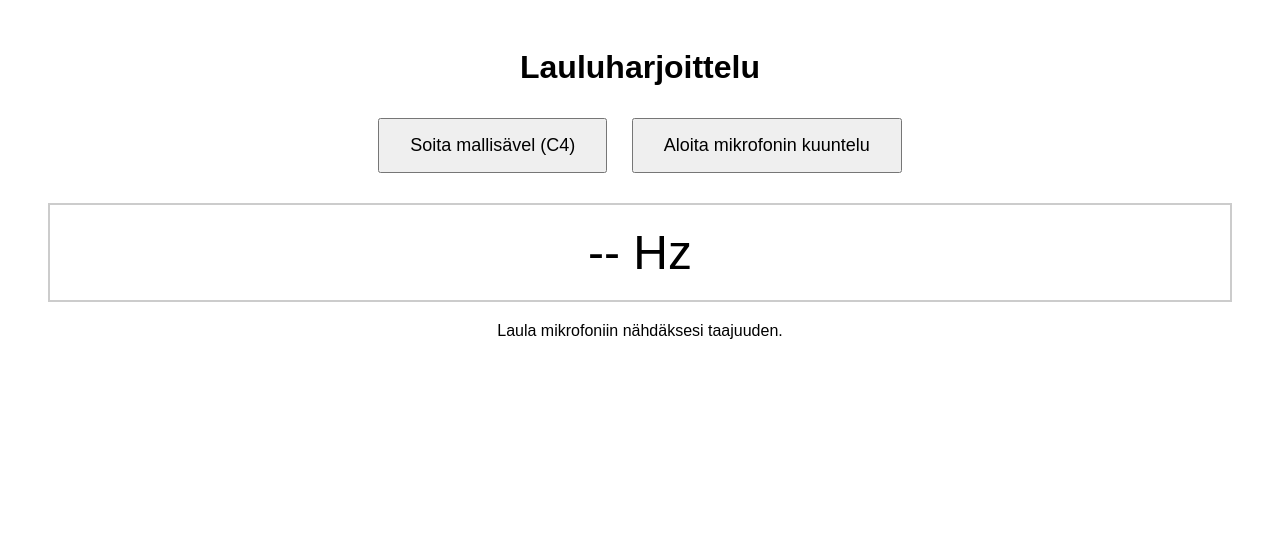
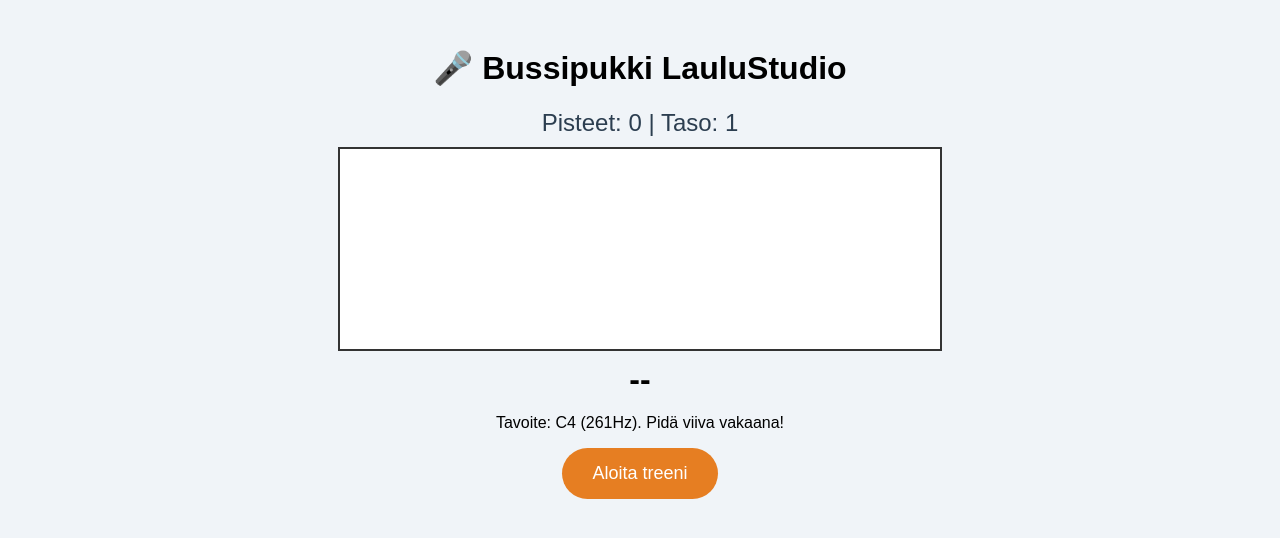
Before and after one commit to Sokerimunkki2035/Opi-savel, a plain HTML site: page index.html in a window 1280 px wide. Drawn offline with Linux system fonts and the light colour scheme.

Commit message:
Update title and enhance layout for LauluStudio

```diff
--- a/index.html
+++ b/index.html
@@ -2,58 +2,74 @@
 <html lang="fi">
 <head>
     <meta charset="UTF-8">
-    <title>Lauluharjoitus</title>
+    <title>Bussipukki LauluStudio</title>
     <style>
-        body { font-family: sans-serif; text-align: center; padding: 20px; }
-        #mittari { font-size: 3rem; margin: 20px; padding: 20px; border: 2px solid #ccc; }
-        button { padding: 15px 30px; font-size: 18px; margin: 10px; cursor: pointer; }
+        body { font-family: sans-serif; background: #f0f4f8; text-align: center; padding: 20px; }
+        #canvas { background: white; border: 2px solid #333; width: 100%; max-width: 600px; height: 200px; display: block; margin: 10px auto; }
+        .stats { font-size: 1.5rem; margin: 10px; color: #2c3e50; }
+        button { padding: 15px 30px; font-size: 18px; cursor: pointer; background: #e67e22; color: white; border: none; border-radius: 50px; }
+        #palaute { font-size: 2rem; font-weight: bold; }
     </style>
 </head>
 <body>
-    <h1>Lauluharjoittelu</h1>
-    <button onclick="soitaSavel()">Soita mallisävel (C4)</button>
-    <button onclick="aloitaKuuntelu()">Aloita mikrofonin kuuntelu</button>
+    <h1>🎤 Bussipukki LauluStudio</h1>
+    <div class="stats">Pisteet: <span id="score">0</span> | Taso: <span id="level">1</span></div>
 
-    <div id="mittari">-- Hz</div>
-    <p>Laula mikrofoniin nähdäksesi taajuuden.</p>
+    <canvas id="canvas"></canvas>
+    <div id="palaute">--</div>
+    <p>Tavoite: C4 (261Hz). Pidä viiva vakaana!</p>
+
+    <button onclick="startApp()">Aloita treeni</button>
 
     <script>
-        const audioCtx = new (window.AudioContext || window.webkitAudioContext)();
+        let audioCtx, analyser, dataArray;
+        let score = 0;
+        const targetHz = 261.63;
+        const canvas = document.getElementById('canvas');
+        const ctx = canvas.getContext('2d');
+        let x = 0;
 
-        // 1. Soittaa malliäänen
-        function soitaSavel() {
-            const osc = audioCtx.createOscillator();
-            osc.frequency.setValueAtTime(261.63, audioCtx.currentTime);
-            osc.connect(audioCtx.destination);
-            osc.start();
-            osc.stop(audioCtx.currentTime + 1.5);
+        async function startApp() {
+            audioCtx = new (window.AudioContext || window.webkitAudioContext)();
+            const stream = await navigator.mediaDevices.getUserMedia({ audio: true });
+            const source = audioCtx.createMediaStreamSource(stream);
+            analyser = audioCtx.createAnalyser();
+            analyser.fftSize = 2048;
+            source.connect(analyser);
+            dataArray = new Uint8Array(analyser.frequencyBinCount);
+            draw();
         }
 
-        // 2. Kuuntelee mikrofonia (yksinkertainen visualisointi)
-        async function aloitaKuuntelu() {
-            const stream = await navigator.mediaDevices.getUserMedia({ audio: true });
-            const analyser = audioCtx.createAnalyser();
-            const source = audioCtx.createMediaStreamSource(stream);
-            source.connect(analyser);
+        function draw() {
+            requestAnimationFrame(draw);
+            analyser.getByteFrequencyData(dataArray);
 
-            const bufferLength = analyser.frequencyBinCount;
-            const dataArray = new Uint8Array(bufferLength);
+            let max = 0, index = 0;
+            for(let i=0; i<dataArray.length; i++) {
+                if(dataArray[i] > max) { max = dataArray[i]; index = i; }
+            }
 
-            function paivita() {
-                analyser.getByteFrequencyData(dataArray);
-                // Etsitään voimakkain taajuus
-                let max = 0;
-                let index = 0;
-                for(let i=0; i<bufferLength; i++) {
-                    if(dataArray[i] > max) { max = dataArray[i]; index = i; }
+            const hz = Math.round(index * audioCtx.sampleRate / analyser.fftSize);
+
+            // Päivitä piirto
+            ctx.fillStyle = "white"; ctx.fillRect(0,0,canvas.width, canvas.height);
+            ctx.strokeStyle = "orange"; ctx.beginPath();
+            ctx.moveTo(x, 100); ctx.lineTo(x, 100 - (hz/5)); ctx.stroke();
+            x = (x + 2) % canvas.width;
+            if(x === 0) ctx.clearRect(0,0,canvas.width, canvas.height);
+
+            // Palaute
+            if(max > 30) {
+                if(Math.abs(hz - targetHz) < 10) {
+                    document.getElementById('palaute').innerText = "Loistavaa! 🎯";
+                    score += 1;
+                } else if(hz < targetHz) {
+                    document.getElementById('palaute').innerText = "Nosta korkeutta ↑";
+                } else {
+                    document.getElementById('palaute').innerText = "Laske korkeutta ↓";
                 }
-                const hz = Math.round(index * audioCtx.sampleRate / analyser.fftSize);
-                if (max > 50) { // vain jos laulu on tarpeeksi voimakasta
-                    document.getElementById('mittari').innerText = hz + " Hz";
-                }
-                requestAnimationFrame(paivita);
+                document.getElementById('score').innerText = score;
             }
-            paivita();
         }
     </script>
 </body>
```
